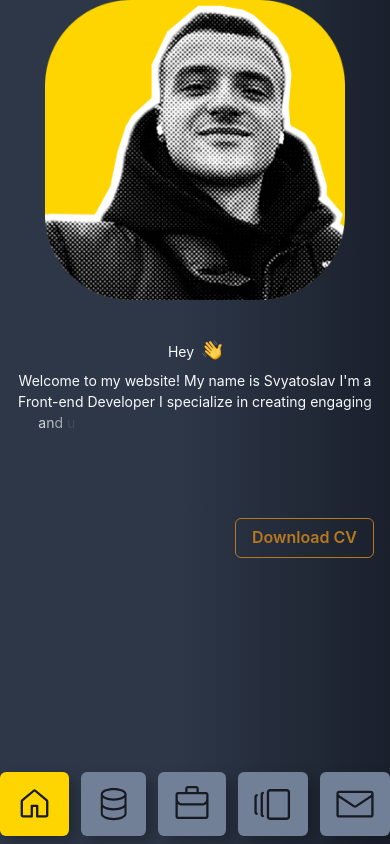
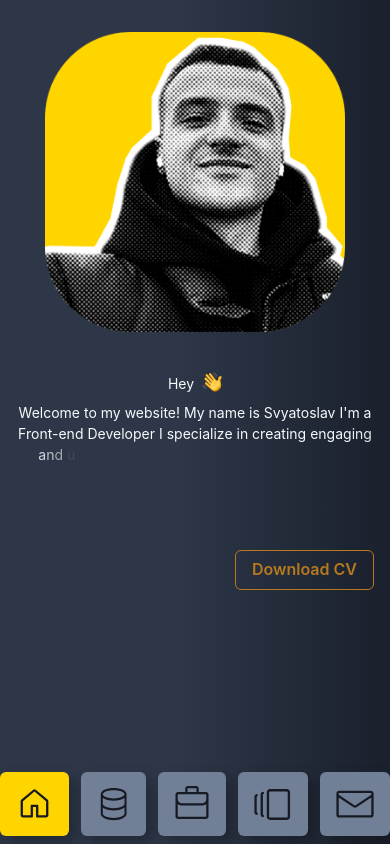
Before and after one commit to kitaiv/portfolio, a React (Create React App) app: page / in a window 390 px wide. Built offline with nearby package versions, Linux system fonts and the light colour scheme; no server answers.

Commit message:
style: padding top added to a content on mobile

```diff
--- a/src/App.tsx
+++ b/src/App.tsx
@@ -22,6 +22,7 @@ function App() {
   const context = useContext(Context)
   // @ts-expect-error
   const {isMessageSent} = context
+  const breakpoints = useBreakpoint();
   const [selectedItem, setSelectedItem] = useState<
     WorkExperienceItem | ProjectItem | null
   >(null);
@@ -54,8 +55,6 @@ function App() {
     isMsgSent
   }
 
-  const breakpoints = useBreakpoint();
-
   const noAnimation = { initialX: {}, animateX: {} };
 
   return (
@@ -74,7 +73,7 @@ function App() {
           h="100vh"
         >
           <Navigation setAnimateTab={setAnimateTab} />
-          <Flex h="100%" w='100%' align={breakpoints === 'base' && 'sm' ? 'flex-start' : 'center'} justifyContent='center'>
+          <Flex h="100%" w='100%' align={breakpoints === 'base' && 'sm' ? 'flex-start' : 'center'} justifyContent='center' pt={breakpoints === 'base' && 'sm' ? '2rem' : '0'}>
             <Switch>
               <Route exact path="/">
                 <Home
```
